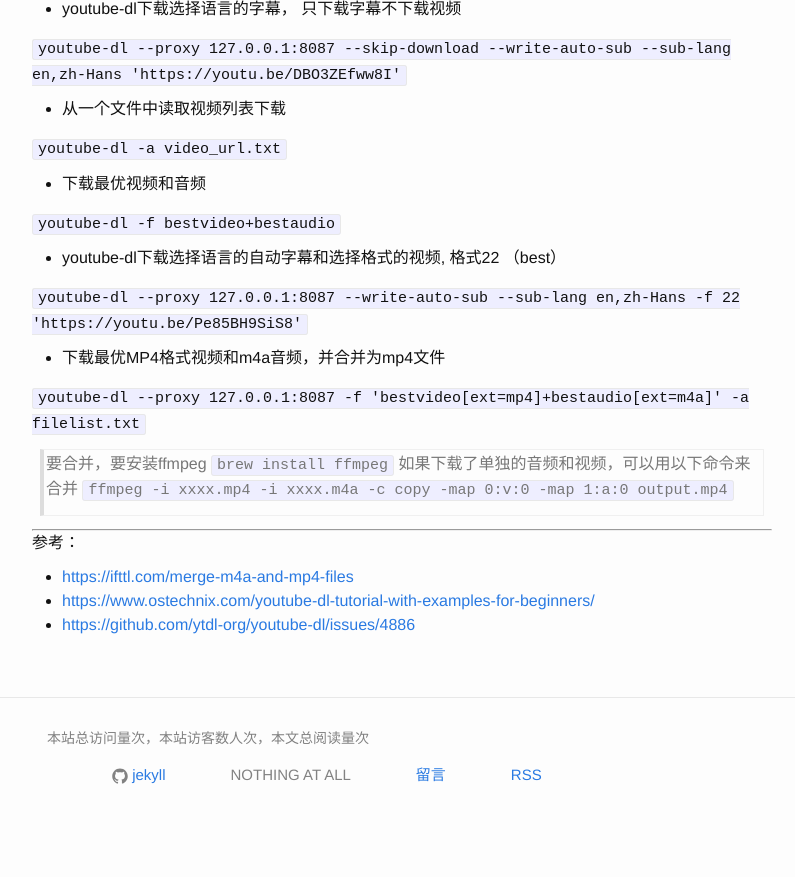
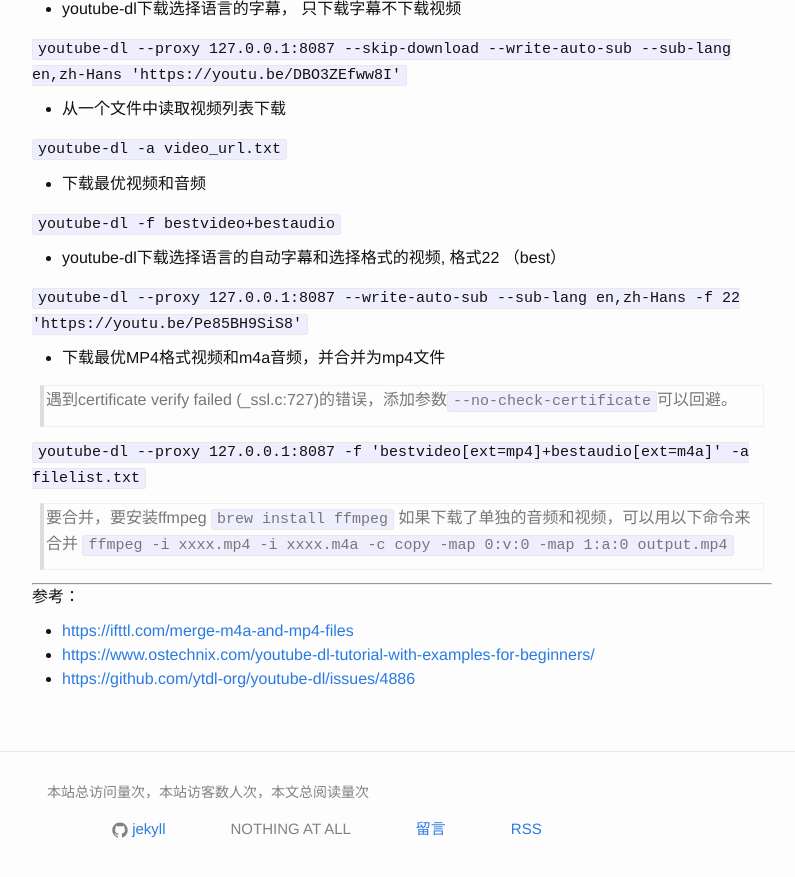
Before and after one commit to snowyxx/snowyxx.github.io, a Jekyll site: the page built from _posts/2020-02-27-youtube-dl-commands.markdown, in a window 1280 px wide and 900 px high, scrolled down 943 px. Shown: the top 877 px of the window, without its empty margins (238-1033 px from the left). Built offline with Jekyll 4.4.1, drawn with Linux system fonts in a browser that asks for light colours; comment, search, counter and statistics services are not loaded; before the commit the page ends 1789 px from its top, so only the background shows below that.

Commit message:
blog update

```diff
--- a/_posts/2020-02-27-youtube-dl-commands.markdown
+++ b/_posts/2020-02-27-youtube-dl-commands.markdown
@@ -61,6 +61,8 @@
 
 - 下载最优MP4格式视频和m4a音频，并合并为mp4文件
 
+> 遇到certificate verify failed (_ssl.c:727)的错误，添加参数`--no-check-certificate`可以回避。
+
 `youtube-dl --proxy 127.0.0.1:8087 -f 'bestvideo[ext=mp4]+bestaudio[ext=m4a]' -a filelist.txt`
 
 > 要合并，要安装ffmpeg  `brew install ffmpeg`
```
